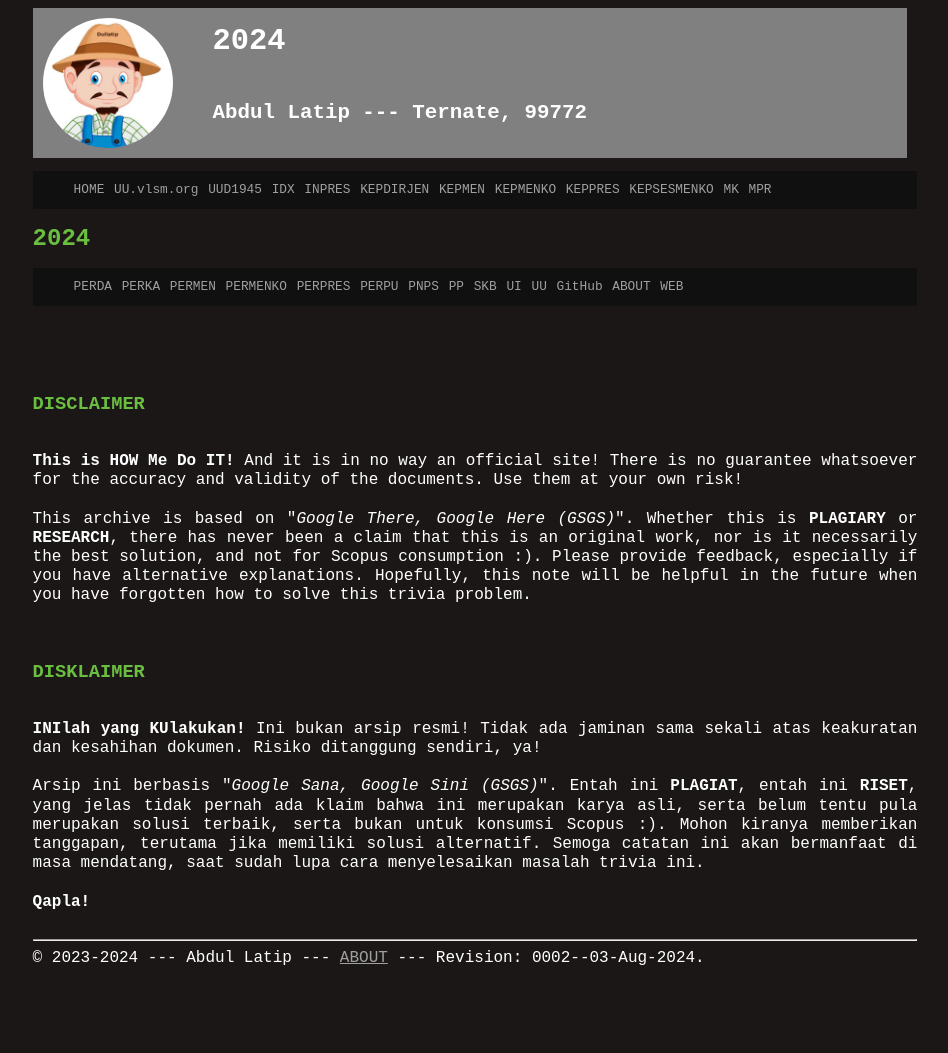
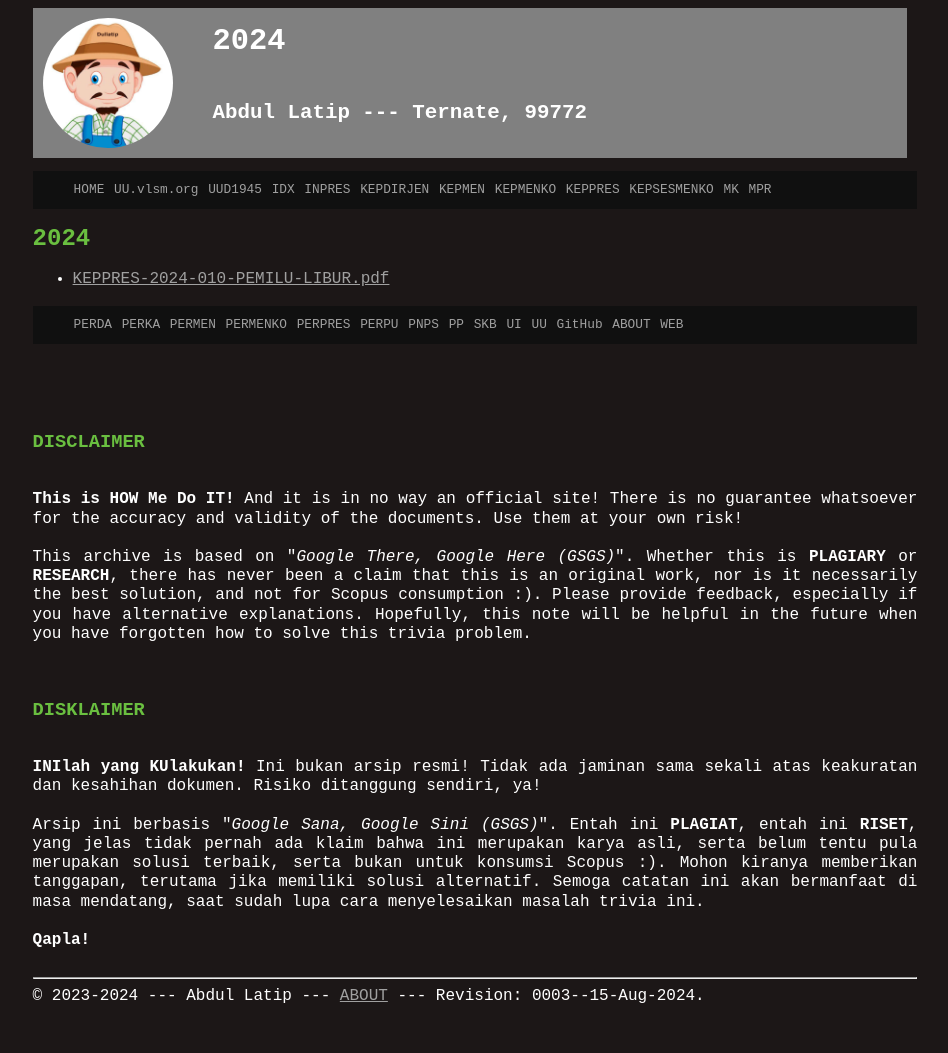
Before and after one commit to UUPPRI/2024, a Jekyll site: the page built from KEPPRES/index.md, in a window 1280 px wide. Shown: the whole page, without its empty margins (165-1113 px from the left). Built offline with Jekyll 4.4.1, drawn with Linux system fonts in a browser that asks for light colours; our own code applies the rules of GitHub Pages for plain Markdown files; before the commit the page ends 1015 px from its top, so only the background shows below that.

Commit message:
new file:   KEPPRES/KEPPRES-2024-010-PEMILU-LIBUR.pdf

```diff
--- a/KEPPRES/index.md
+++ b/KEPPRES/index.md
@@ -2,3 +2,4 @@
 layout: "layout"
 ---
 # 2024
+* [KEPPRES-2024-010-PEMILU-LIBUR.pdf](KEPPRES-2024-010-PEMILU-LIBUR.pdf)
--- a/_config.yml
+++ b/_config.yml
@@ -1,5 +1,5 @@
 title:       "Himpunan Peraturan NKRI 2024"
-version:     "0002--03-Aug-2024"
+version:     "0003--15-Aug-2024"
 copyright:   "2023-2024"
 description: Himpunan Peraturan NKRI 2024.
       This site is managed by VauLSMorg (vlsm.org) since 2024.
```
Also changed, not shown: 00-README-ls-alR.md (+1 -0 lines), 1 other file.
